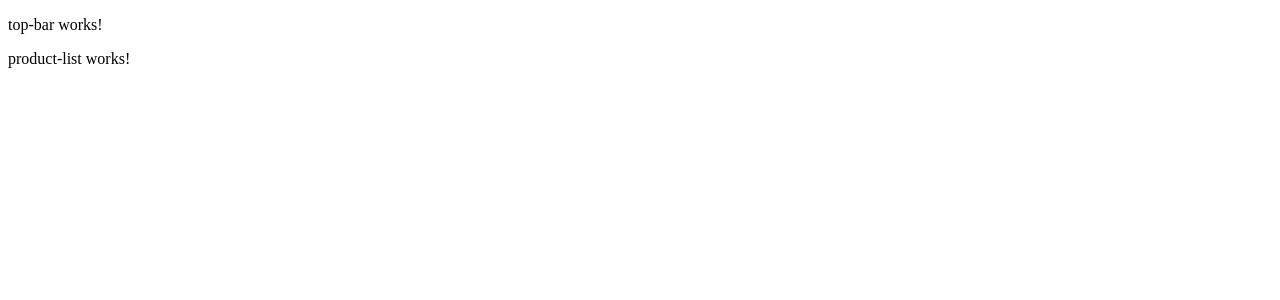
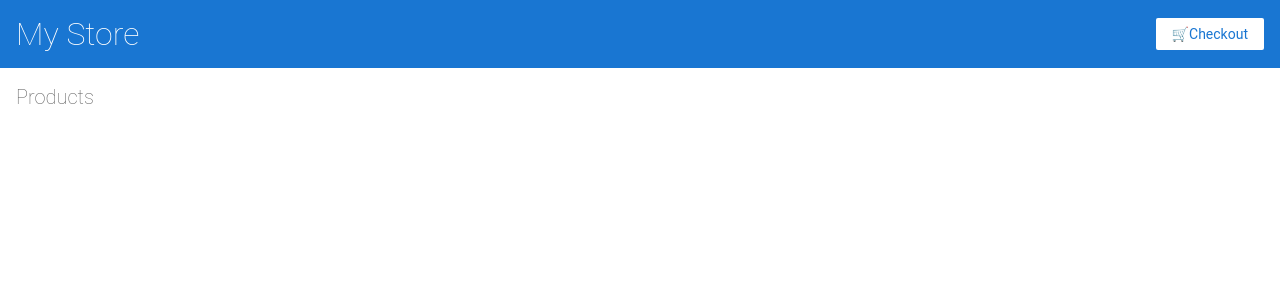
Before and after one commit to iusting20/angular-official-tutorial, an Angular app: page / in a window 1280 px wide. Shown: the top 300 px of the page. Built offline with nearby package versions, Linux system fonts and the light colour scheme.

Commit message:
added tutorial initial files

```diff
--- a/package.json
+++ b/package.json
@@ -19,6 +19,7 @@
     "@angular/platform-browser": "^14.1.0",
     "@angular/platform-browser-dynamic": "^14.1.0",
     "@angular/router": "^14.1.0",
+    "material-icons": "^1.11.10",
     "rxjs": "~7.5.0",
     "tslib": "^2.3.0",
     "zone.js": "~0.11.4"
--- a/src/app/product-list/product-list.component.html
+++ b/src/app/product-list/product-list.component.html
@@ -1 +1,7 @@
-<p>product-list works!</p>
+<h2>Products</h2>
+
+<!--
+Copyright Google LLC. All Rights Reserved.
+Use of this source code is governed by an MIT-style license that
+can be found in the LICENSE file at https://angular.io/license
+-->
--- a/src/app/top-bar/top-bar.component.html
+++ b/src/app/top-bar/top-bar.component.html
@@ -1 +1,11 @@
-<p>top-bar works!</p>
+<a [routerLink]="['/']">
+  <h1>My Store</h1>
+</a>
+
+<a class="button fancy-button">🛒Checkout</a>
+
+<!--
+  Copyright Google LLC. All Rights Reserved.
+  Use of this source code is governed by an MIT-style license that
+  can be found in the LICENSE file at https://angular.io/license
+  -->
--- a/src/styles.css
+++ b/src/styles.css
@@ -1 +1,149 @@
-/* You can add global styles to this file, and also import other style files */
+/* Global Styles */
+
+* {
+  font-family: "Roboto", Arial, sans-serif;
+  color: #616161;
+  box-sizing: border-box;
+  -webkit-font-smoothing: antialiased;
+  -moz-osx-font-smoothing: grayscale;
+}
+
+body {
+  margin: 0;
+}
+
+.container {
+  display: flex;
+  flex-direction: row;
+}
+
+router-outlet + * {
+  padding: 0 16px;
+}
+
+/* Text */
+
+h1 {
+  font-size: 32px;
+}
+
+h2 {
+  font-size: 20px;
+}
+
+h1,
+h2 {
+  font-weight: lighter;
+}
+
+p {
+  font-size: 14px;
+}
+
+/* Hyperlink */
+
+a {
+  cursor: pointer;
+  color: #1976d2;
+  text-decoration: none;
+}
+
+a:hover {
+  opacity: 0.8;
+}
+
+/* Input */
+
+input {
+  font-size: 14px;
+  border-radius: 2px;
+  padding: 8px;
+  margin-bottom: 16px;
+  border: 1px solid #bdbdbd;
+}
+
+label {
+  font-size: 12px;
+  font-weight: bold;
+  margin-bottom: 4px;
+  display: block;
+  text-transform: uppercase;
+}
+
+/* Button */
+.button,
+button {
+  display: inline-flex;
+  align-items: center;
+  padding: 8px 16px;
+  border-radius: 2px;
+  font-size: 14px;
+  cursor: pointer;
+  background-color: #1976d2;
+  color: white;
+  border: none;
+}
+
+.button:hover,
+button:hover {
+  opacity: 0.8;
+  font-weight: normal;
+}
+
+.button:disabled,
+button:disabled {
+  opacity: 0.5;
+  cursor: auto;
+}
+
+/* Fancy Button */
+
+.fancy-button {
+  background-color: white;
+  color: #1976d2;
+}
+
+.fancy-button i.material-icons {
+  color: #1976d2;
+  padding-right: 4px;
+}
+
+/* Top Bar */
+
+app-top-bar {
+  width: 100%;
+  height: 68px;
+  background-color: #1976d2;
+  padding: 16px;
+  display: flex;
+  flex-direction: row;
+  justify-content: space-between;
+  align-items: center;
+}
+
+app-top-bar h1 {
+  color: white;
+  margin: 0;
+}
+
+/* Checkout Cart, Shipping Prices */
+
+.cart-item,
+.shipping-item {
+  width: 100%;
+  min-width: 400px;
+  max-width: 450px;
+  display: flex;
+  flex-direction: row;
+  justify-content: space-between;
+  padding: 16px 32px;
+  margin-bottom: 8px;
+  border-radius: 2px;
+  background-color: #eeeeee;
+}
+
+/*
+  Copyright Google LLC. All Rights Reserved.
+  Use of this source code is governed by an MIT-style license that
+  can be found in the LICENSE file at https://angular.io/license
+  */
```
Also changed, not shown: src/assets/shipping.json (added, +14 -0 lines), 1 other file (tests, documents, lock files or other folders).
